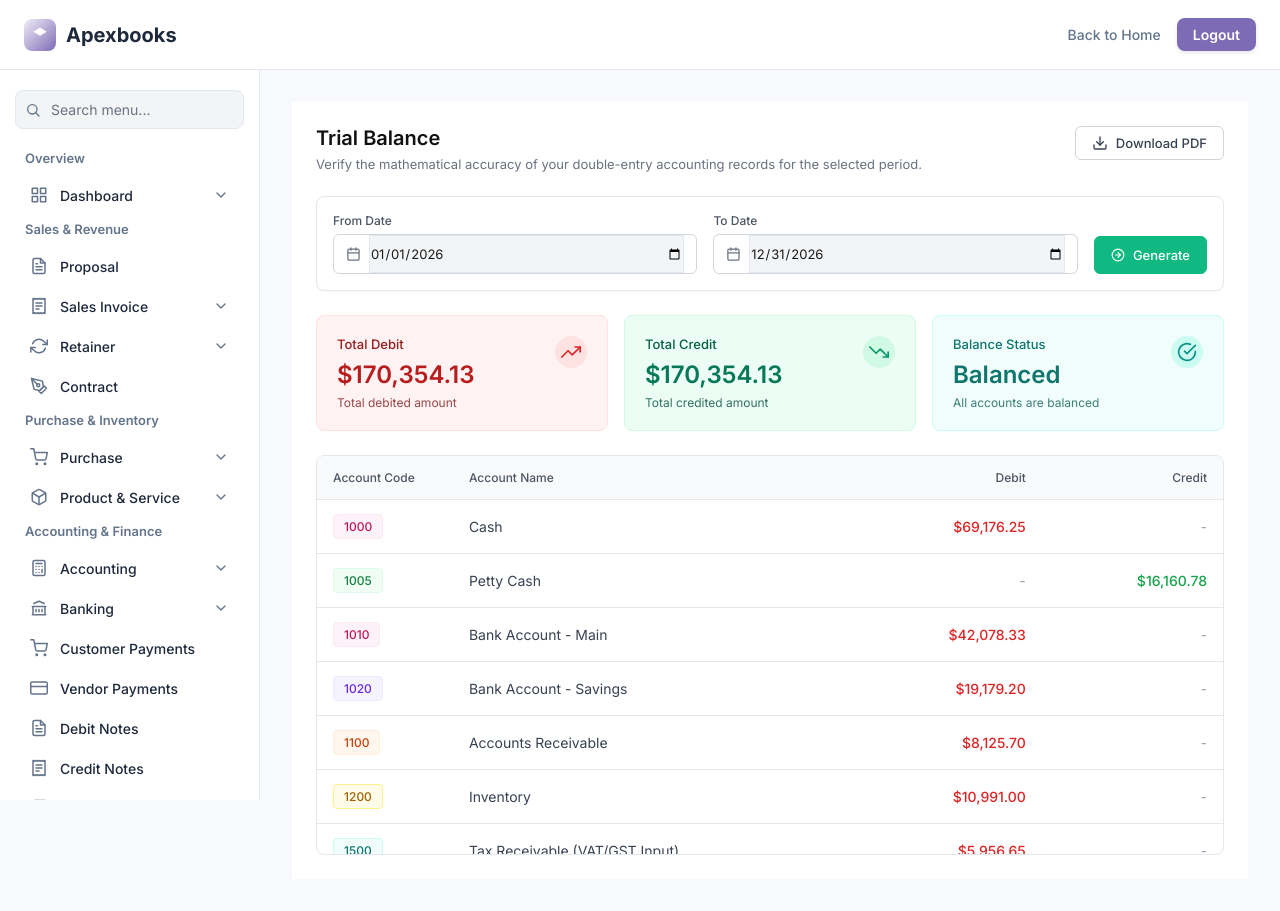
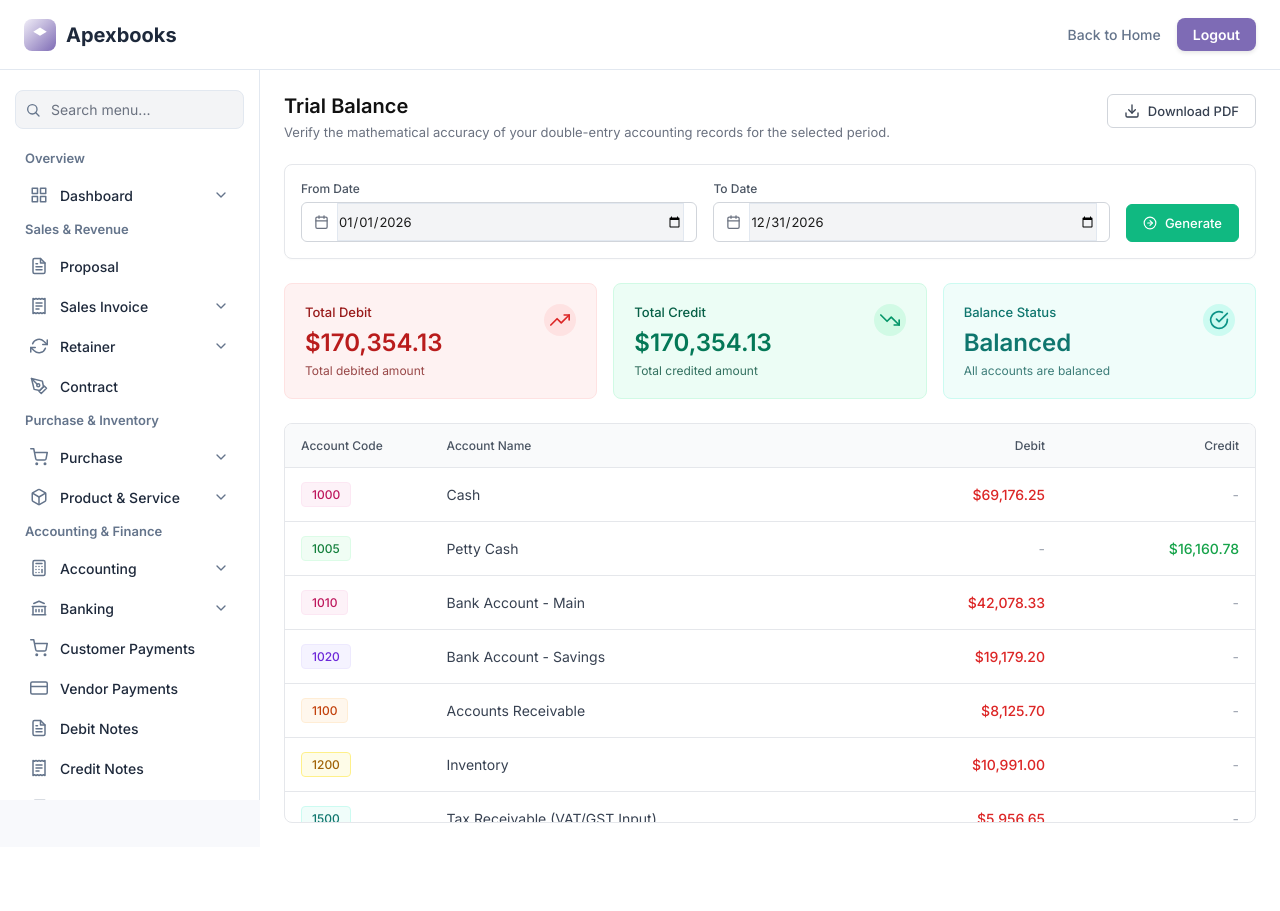
Before and after one commit to MahnoorMAK/LedgeInvo, a Laravel app: template resources/views/Pages/Double-Entry/Trial-Balance.blade.php in a window 1280 px wide. After the commit the page ends 823 px from the top, so only its background shows below. Run offline with Laravel 12, Linux system fonts and the light colour scheme; the template is opened without the code that fills it, so the values that code supplies are empty.

Commit message:
refactor styles in Trial Balance page

```diff
--- a/resources/views/Pages/Double-Entry/Trial-Balance.blade.php
+++ b/resources/views/Pages/Double-Entry/Trial-Balance.blade.php
@@ -2,18 +2,52 @@
 
 @section('title', 'Trial Balance')
 @section('content')
+
+<!-- AGGRESSIVE OVERRIDE TO REMOVE WRAPPER MARGINS, PADDING, AND FORCE WHITE BACKGROUND -->
+<style>
+    /* Reset the entire document and common wrapper classes */
+    html, body {
+        margin: 0 !important;
+        padding: 0 !important;
+        background-color: #ffffff !important;
+        width: 100% !important;
+        max-width: 100% !important;
+        overflow-x: hidden;
+    }
+
+    /* Target every possible container that might have padding */
+    #app, main, .main, .app-main, .main-content, .content, .content-wrapper,
+    .page-wrapper, .app-content, .container, .container-fluid, .page-content {
+        margin: 0 !important;
+        padding: 0 !important;
+        background-color: #ffffff !important;
+        width: 100% !important;
+        max-width: 100% !important;
+        box-shadow: none !important;
+        border: none !important;
+    }
+
+    /* Specifically target the direct child of the body or #app to remove any residual margin */
+    body > div, #app > div {
+        margin: 0 !important;
+        padding: 0 !important;
+    }
+</style>
+
 <section id="trial-balance-app">
     <style>
         /* Base & Reset */
         #trial-balance-app {
             font-family: -apple-system, BlinkMacSystemFont, "Segoe UI", Roboto, Helvetica, Arial, sans-serif;
             color: #333;
-            background: #fff;
+            background: #ffffff; /* Changed to white */
             padding: 24px;
-            max-width: 1200px;
-            margin: 0 auto;
+            max-width: 100%; /* Changed from 1200px to 100% */
+            margin: 0; /* Changed from auto to remove centering gaps */
             font-size: 14px;
             box-sizing: border-box;
+            width: 100%;
+            display: block;
         }
         #trial-balance-app * { box-sizing: border-box; }
 
```
